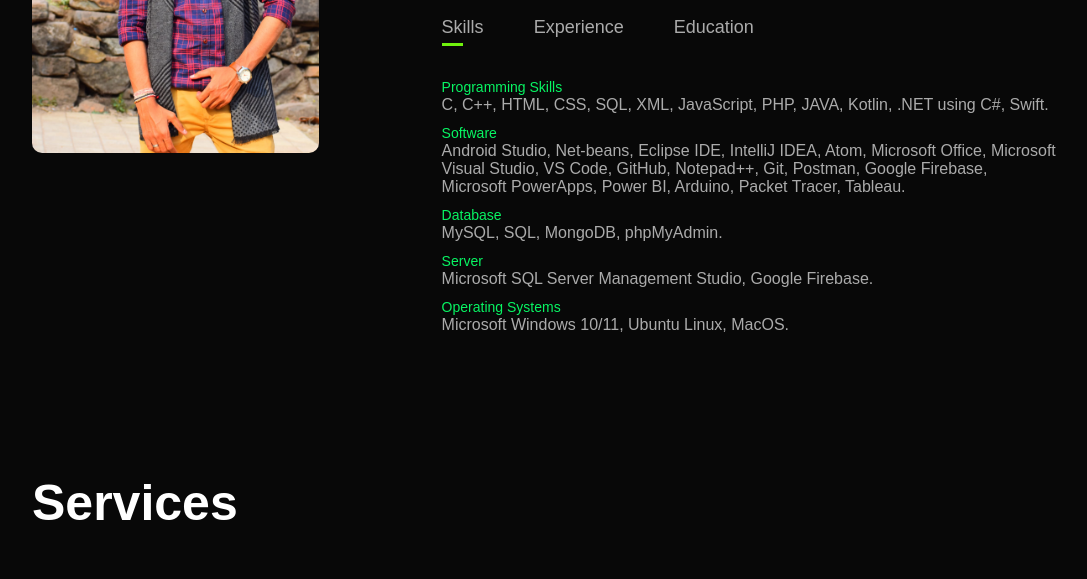
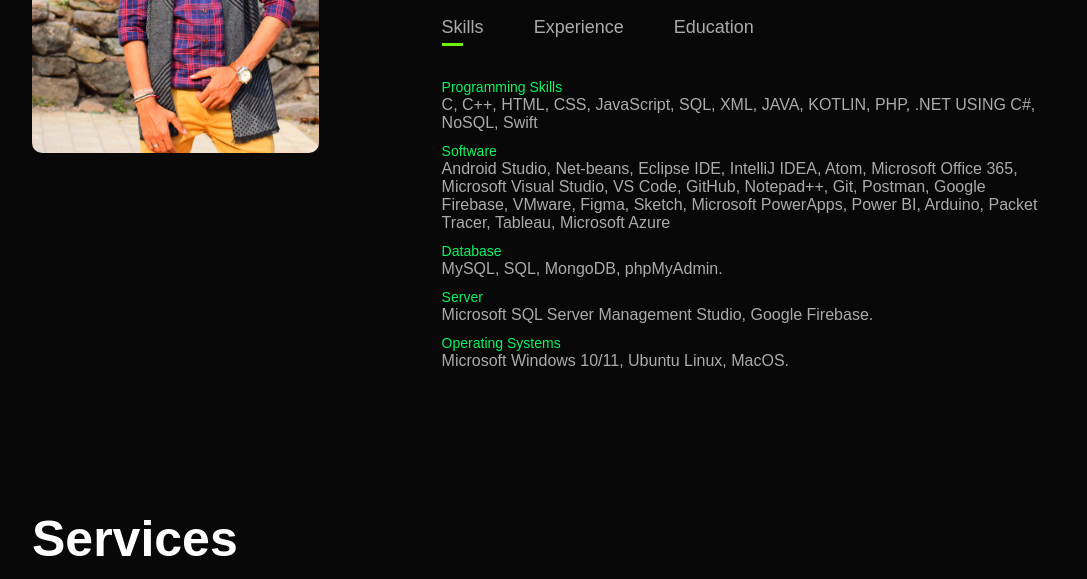
Before and after one commit to Gabbar-127/Saurabh_Prajapati-Portfolio, a plain HTML site: page index.html in a window 1280 px wide. Shown: the part 1167-1746 px from the top of the page, without its empty margins (96-1183 px from the left). Drawn offline with Linux system fonts and the light colour scheme.

Commit message:
Info Update

```diff
--- a/index.html
+++ b/index.html
@@ -62,11 +62,8 @@
                     </div>
                     <div class="tab-contents active-tab" id="skills">
                         <ul>
-                            <li><span>Programming Skills</span><br>C, C++, HTML, CSS, SQL, XML, JavaScript, PHP, JAVA,
-                                Kotlin, .NET using C#, Swift.</li>
-                            <li><span>Software</span><br>Android Studio, Net-beans, Eclipse IDE, IntelliJ IDEA, Atom,
-                                Microsoft Office, Microsoft Visual Studio, VS Code, GitHub, Notepad++, Git, Postman,
-                                Google Firebase, Microsoft PowerApps, Power BI, Arduino, Packet Tracer, Tableau.</li>
+                            <li><span>Programming Skills</span><br>C, C++, HTML, CSS, JavaScript, SQL, XML, JAVA, KOTLIN, PHP, .NET USING C#, NoSQL, Swift</li>
+                            <li><span>Software</span><br>Android Studio, Net-beans, Eclipse IDE, IntelliJ IDEA, Atom, Microsoft Office 365, Microsoft Visual Studio, VS Code, GitHub, Notepad++, Git, Postman, Google Firebase, VMware, Figma, Sketch, Microsoft PowerApps, Power BI, Arduino, Packet Tracer, Tableau, Microsoft Azure</li>
                             <li><span>Database</span><br>MySQL, SQL, MongoDB, phpMyAdmin.</li>
                             <li><span>Server</span><br>Microsoft SQL Server Management Studio, Google Firebase.</li>
                             <li><span>Operating Systems</span><br>Microsoft Windows 10/11, Ubuntu Linux, MacOS.</li>
@@ -76,7 +73,8 @@
                     </div>
                     <div class="tab-contents" id="experience">
                         <ul>
-                            <li><span>April 2021 - Current</span><br>Software Developer, Freelance</li>
+                            <li><span>August 2021 - Present</span><br>Quality Assurance Specialist at Spectra Aluminum Products, <br> Bradford, CA.</li>
+                            <li><span>April 2021 - Present</span><br>Software Developer, Freelance</li>
                             <li><span>May 2019 - September 2020</span><br>Mobile Application Developer at iCoderz
                                 Solutions Private Limited, <br> Ahmedabad, India.</li>
                             <li><span>November 2018 - April 2019</span><br>Mobile Application Developer at Amar
```
